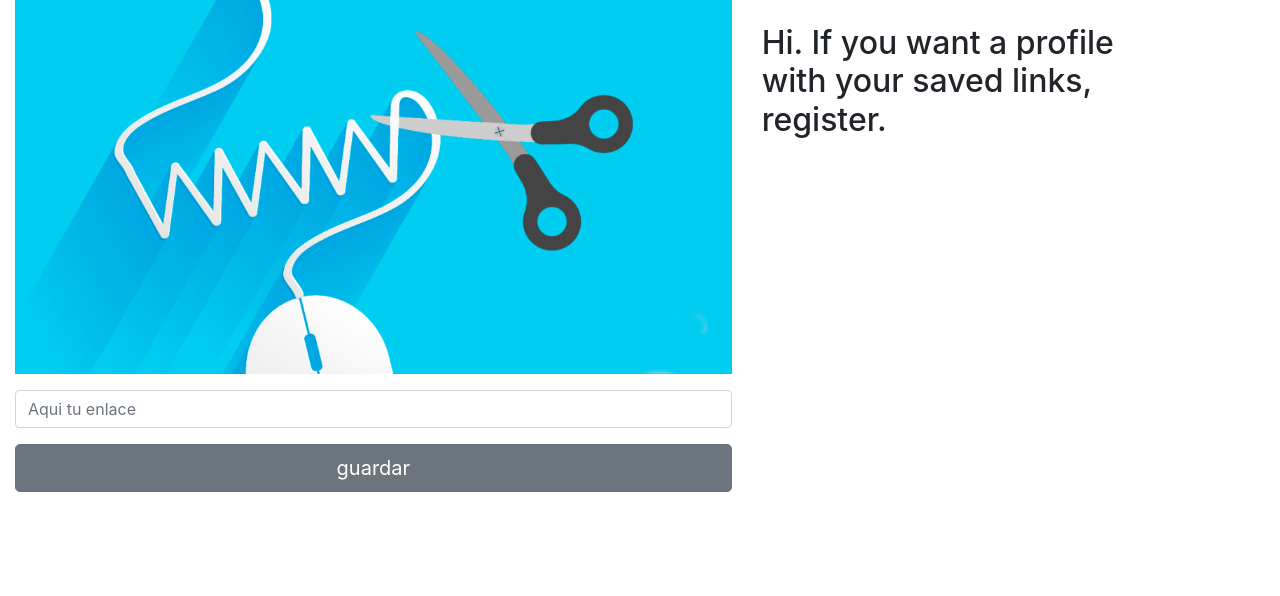
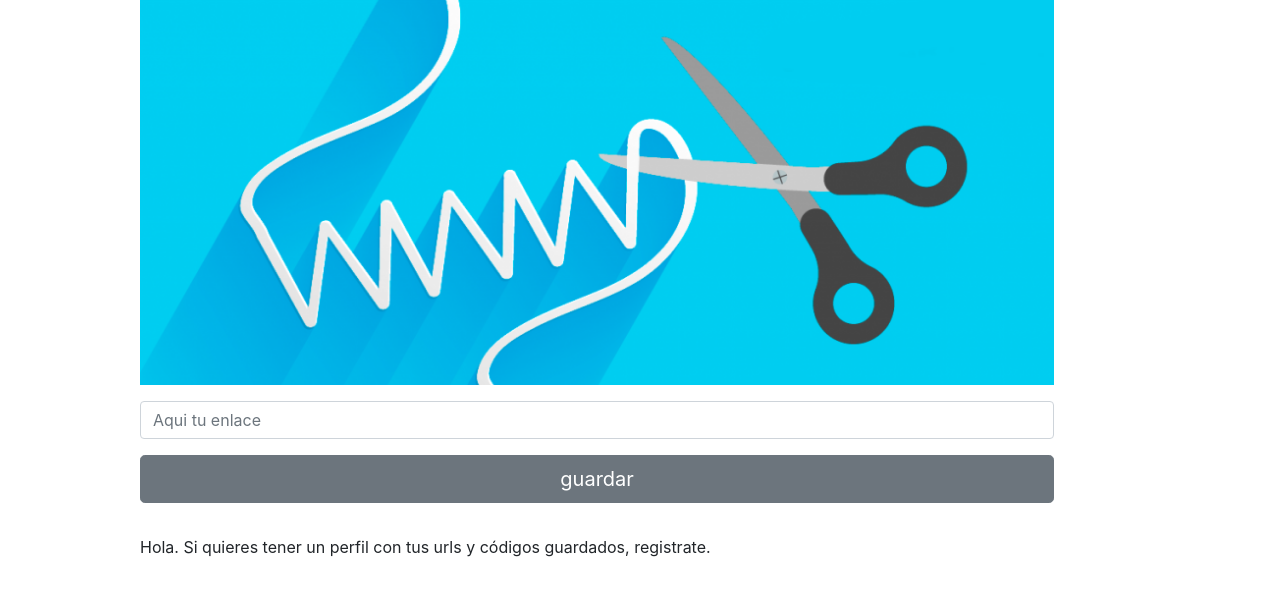
Before and after one commit to BirdOnTheBranch/shorten-urls, a Django app: page / in a window 1280 px wide. Shown: the part 56-652 px from the top of the page. Run offline with Django 3.2, Linux system fonts and the light colour scheme; some libraries are stand-ins or nearby versions.

Commit message:
Changes in homepage picture and texts

```diff
--- a/core/templates/core/home.html
+++ b/core/templates/core/home.html
@@ -42,19 +42,18 @@
         </div>
       </nav>
       <!-- Logica del form -->
-      <div class="row">
-        <div class="col">
-          <img src="{% static 'core/img/corta_url.png' %}" class="img-fluid" width="999" height="400"  alt="Responsive image">
+      <div class="row d-flex justify-content-center">
+        <div class="row-8">
+          <div class="col-11">
+            <img src="{% static 'core/img/corta_url.png' %}" class="img-fluid" width="1000" alt="Responsive image">
           <form method="post" enctype="multipart/form-data" > {% csrf_token %}
             {{form.as_p }}
               <button type="submit" class="btn btn-secondary btn-lg btn-block">guardar</button>
           </form>
               <a href="{{code}}" target="_blank" ><h2>{{code}}</h2></a>
-        </div>
-        <div class="col-5">
             <br>
           {% if request.user.is_authenticated %}
-          <h2>{{request.user | title }} |  your urls and codes </h2>
+            <h5>{{request.user | title }} |  Tus urls y códigos.</h5>
           {% for field in link reversed %}
             <div class="list-group">
                 <br>
@@ -63,9 +62,9 @@
             </div>
           {% endfor %}
           {% else %}
-          <h2>Hi. If you want a profile<br> with your saved links,<br>
-          register.</h2></p>
+            <p>Hola. Si quieres tener un perfil con tus urls y códigos guardados, registrate.</p>
           {% endif %}
+        </div>
         <!-- Optional JavaScript -->
         <!-- jQuery first, then Popper.js, then Bootstrap JS -->
         <script src="https://code.jquery.com/jquery-3.4.1.slim.min.js" integrity="sha384-J6qa4849blE2+poT4WnyKhv5vZF5SrPo0iEjwBvKU7imGFAV0wwj1yYfoRSJoZ+n" crossorigin="anonymous"></script>
```
Also changed, not shown: core/static/core/img/corta_url.png, db.sqlite3. Lines whose indentation alone changed are shown as unchanged.
